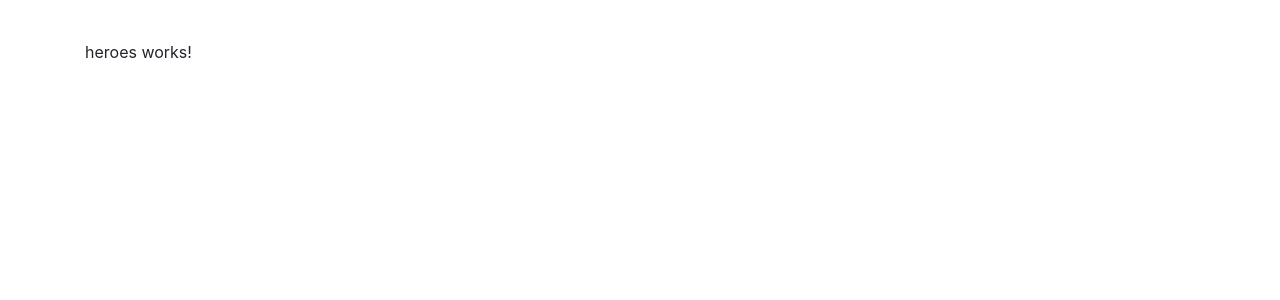
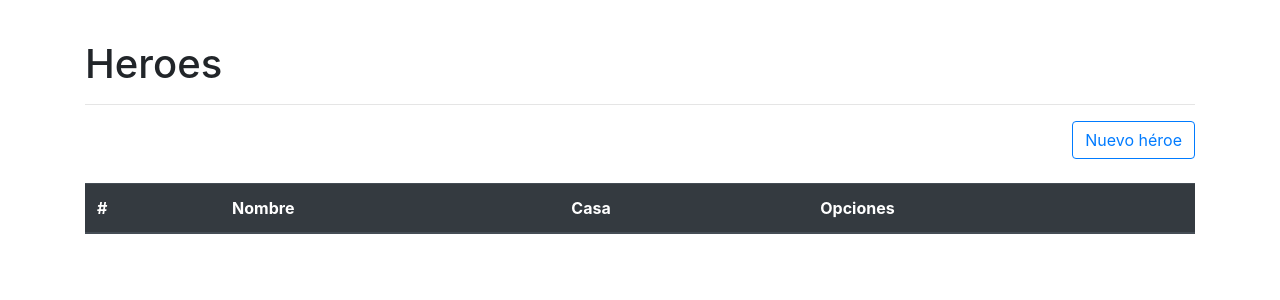
Before and after one commit to JoseAntpr/heroAppFirebase, an Angular app: page /heroes in a window 1280 px wide. Shown: the top 300 px of the page. Built offline with nearby package versions, Linux system fonts and the light colour scheme.

Commit message:
Estilo de los componentes y formulario de edicion

```diff
--- a/src/app/components/heroe-edit/heroe-edit.component.html
+++ b/src/app/components/heroe-edit/heroe-edit.component.html
@@ -1,3 +1,34 @@
-<p>
-  heroe-edit works!
-</p>
+<h3>Héroe <small>nombre...</small></h3>
+<button [routerLink]="['/heroes']" class="btn btn-outline-danger">Regresar</button>
+<hr>
+
+<div class="row fadeIn fast">
+  <div class="col-md-12">
+    <form>
+      <div class="form-group">
+        <label>Nombre</label>
+        <input  type="text" name=""
+                class="form-control"
+                placehodler="Nombre del héroe"
+                required>
+      </div>
+      <div class="form-group">
+        <label>Casa</label>
+        <select class="form-control" name="">
+          <option value="Marvel">Marvel</option>
+          <option value="DC">DC</option>
+        </select>
+      </div>
+      <div class="form-group">
+        <label>Bio</label>
+        <textarea type="text" name=""
+                  class="form-control"
+                  required>
+        </textarea>
+      </div>
+      <div class="form-group">
+        <button type="submit" class="btn btn-outline-primary">Guardar cambios</button>
+      </div>
+    </form>
+  </div>
+</div>
--- a/src/app/components/heroes/heroes.component.html
+++ b/src/app/components/heroes/heroes.component.html
@@ -1,3 +1,37 @@
-<p>
-  heroes works!
-</p>
+<h1>Heroes</h1>
+<hr>
+
+<div class="row">
+  <div class="col-md-12 text-right">
+    <button [routerLink]="['/heroe','nuevo']" class="btn btn-outline-primary"
+            type="button" name="button">
+      Nuevo héroe
+    </button>
+  </div>
+</div>
+<br>
+
+<div class="row fadeIn fast">
+  <div class="col-md-12">
+    <div class="table-responsive">
+      <table class="table">
+        <thead class="thead-dark">
+          <tr>
+            <th scope="col">#</th>
+            <th scope="col">Nombre</th>
+            <th scope="col">Casa</th>
+            <th scope="col">Opciones</th>
+          </tr>
+        </thead>
+        <tbody>
+          <tr>
+            <th></th>
+            <td></td>
+            <td></td>
+            <td></td>
+          </tr>
+        </tbody>
+      </table>
+    </div>
+  </div>
+</div>
```
